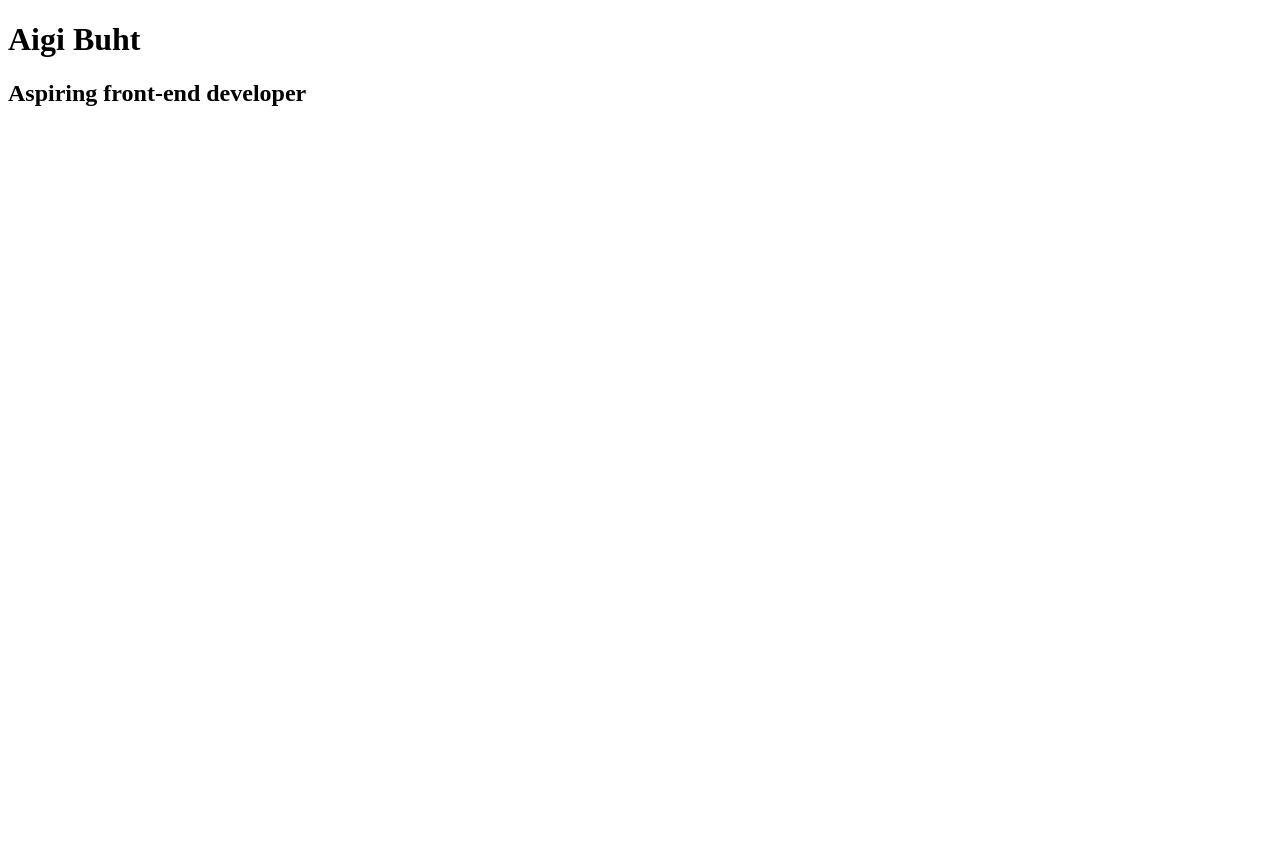
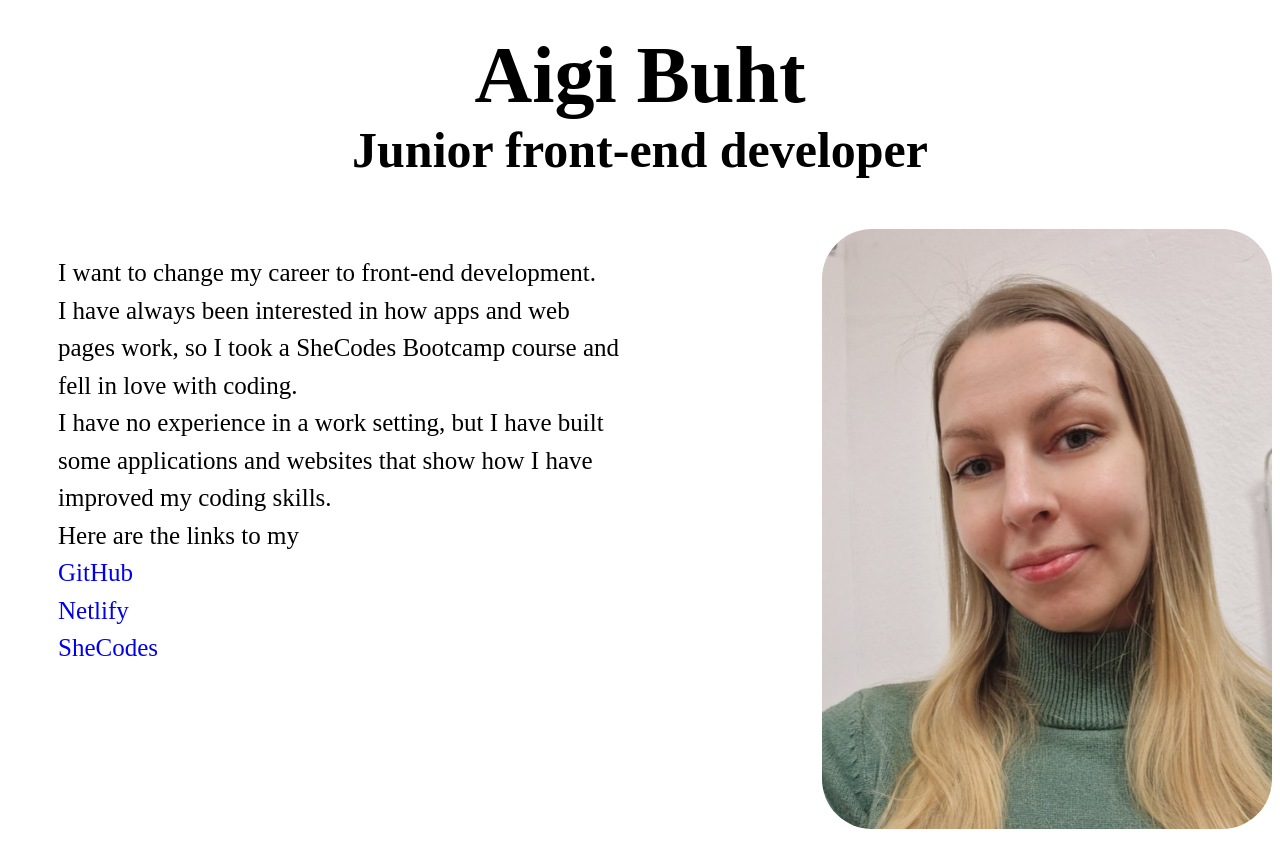
Before and after one commit to aigib/my-portfolio, a plain HTML site: page index.html in a window 1280 px wide. Before the commit the page ends 800 px from the top, so only its background shows below. Drawn offline with Linux system fonts and the light colour scheme.

Commit message:
Added a photo and links to my pages

```diff
--- a/index.html
+++ b/index.html
@@ -4,12 +4,40 @@
     <meta charset="UTF-8" />
     <meta name="viewport" content="width=device-width, initial-scale=1.0" />
     <title>Aigi Buht</title>
+    <link rel="stylesheet" href="src/styles.css" />
   </head>
   <body>
-    <header>
-      <h1>Aigi Buht</h1>
+    <div class="container">
+      <header>
+        <h1>Aigi Buht</h1>
 
-      <h2>Aspiring front-end developer</h2>
-    </header>
+        <h2>Junior front-end developer</h2>
+      </header>
+      <div class="grid-container">
+        <div class="main">
+          <p>
+            I want to change my career to front-end development.<br />
+            I have always been interested in how apps and web pages work, so I
+            took a SheCodes Bootcamp course and fell in love with coding.<br />
+            I have no experience in a work setting, but I have built some
+            applications and websites that show how I have improved my coding
+            skills.<br />
+            Here are the links to my <br />
+            <a href="https://github.com/aigib" target="_blank"> GitHub</a>
+            <br />
+            <a href="https://app.netlify.com/teams/aigib/sites" target="_blank">
+              Netlify</a
+            >
+            <br />
+            <a
+              href="https://www.shecodes.io/graduates/143056-aigi-buht"
+              target="_blank"
+              >SheCodes</a
+            >
+          </p>
+        </div>
+        <img src="src/images/aigi.jpg" class="img-responsive" />
+      </div>
+    </div>
   </body>
 </html>
--- /dev/null
+++ b/src/styles.css
@@ -0,0 +1,53 @@
+.container {
+  max-width: 1400px;
+  margin: 30px auto;
+}
+
+h1 {
+  text-align: center;
+  font-size: 80px;
+  margin: 0;
+}
+
+h2 {
+  text-align: center;
+  font-size: 50px;
+  margin-top: 0;
+  margin-bottom: 50px;
+}
+
+.main {
+  margin-left: 50px;
+}
+
+p {
+  font-size: 25px;
+  line-height: 1.5;
+}
+
+img {
+  margin-left: 200px;
+  max-width: 600px;
+  max-height: 600px;
+  border-radius: 50px;
+}
+
+.grid-container {
+  display: grid;
+  grid-template-columns: 1fr 1fr;
+}
+
+a {
+  text-decoration: none;
+}
+
+@media (max-width: 960px) {
+  .grid-container {
+    grid-template-columns: 1fr;
+  }
+
+  img {
+    display: block;
+    margin: 0 auto;
+  }
+}
```
Also changed, not shown: src/images/aigi.jpg (added).
